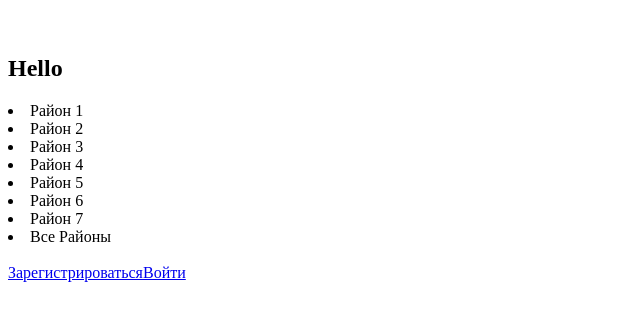
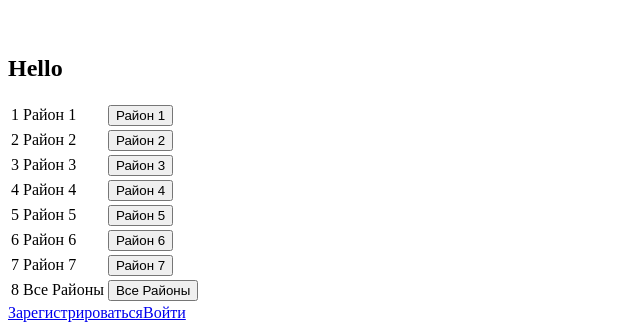
Before and after one commit to RxNsx/monitoringkrasnoyarskclient, a React (Vite) app: page / in a window 1280 px wide. Shown: the part 845-1175 px from the top of the page, without its empty margins (0-640 px from the left). Before the commit the page ends 1135 px from the top, so only its background shows below. Built offline with nearby package versions, Linux system fonts and the light colour scheme.

Commit message:
Изменяет название меню навигации, добавляет фавикон

```diff
--- a/index.html
+++ b/index.html
@@ -2,9 +2,9 @@
 <html lang="en">
   <head>
     <meta charset="UTF-8" />
-    <link rel="icon" type="image/svg+xml" href="/vite.svg" />
     <meta name="viewport" content="width=device-width, initial-scale=1.0" />
-    <title>Vite + React + TS</title>
+    <link rel="icon" type="image/x-icon" href="/favicon-32x32.png" />
+    <title>Мониторинг 005 Красноярск</title>
   </head>
   <body>
     <div id="root"></div>
--- /dev/null
+++ b/src/app/styles/App.css
@@ -0,0 +1,3 @@
+body {
+    font-family: Arial, Helvetica, sans-serif;
+}
--- a/src/pages/Main/Main.tsx
+++ b/src/pages/Main/Main.tsx
@@ -1,7 +1,7 @@
-import Navbar from "../../widgets/Navbar/Navbar.tsx";
 import {useContext} from "react";
 import {AuthContext} from "../../app/App.tsx";
 import YandexMap from "../../widgets/YandexMap/YandexMap.tsx";
+import Navigation from "../../widgets/Navigation/Navigation.tsx";
 
 export default function Main () {
     const authContext = useContext(AuthContext);
@@ -11,7 +11,7 @@ export default function Main () {
             <h1>Hello Main Page</h1>
             <YandexMap />
             <h2>{`Hello ${authContext?.token}`}</h2>
-            <Navbar/>
+            <Navigation/>
         </div>
     )
 }
--- a/src/widgets/Navbar/Navbar.tsx
+++ b/src/widgets/Navigation/Navigation.tsx
@@ -3,8 +3,9 @@ import {NavLink} from "react-router-dom";
 import {useContext} from "react";
 import Cookies from "js-cookie";
 import {AuthContext} from "../../app/App.tsx";
+import { Button } from "react-bootstrap";
 
-export default function Navbar () {
+export default function Navigation () {
     const authContext = useContext(AuthContext);
 
     const logout = () => {
@@ -16,11 +17,23 @@ export default function Navbar () {
 
     return (
         <>
-            {districts.map(item => (
-                <li key={item.id}>{item.title}</li>
-            ))}
-
-            <br/>
+            <table>
+                <tbody>
+                    {districts.map((district, index) => (
+                        <tr key={index}>
+                            <td>{district.id}</td>
+                            <td onClick={() => console.log(`clicked ${district.title}`)}>
+                                {district.title}
+                            </td>
+                            <td>
+                                <Button variant="light" size="lg">
+                                    {district.title}
+                                </Button>
+                            </td>
+                        </tr>
+                    ))}
+                </tbody>
+            </table>
 
             {authContext?.isAuthenticated
                 ? <>
```
Also changed, not shown: src/app/App.tsx (line endings or trailing spaces).
